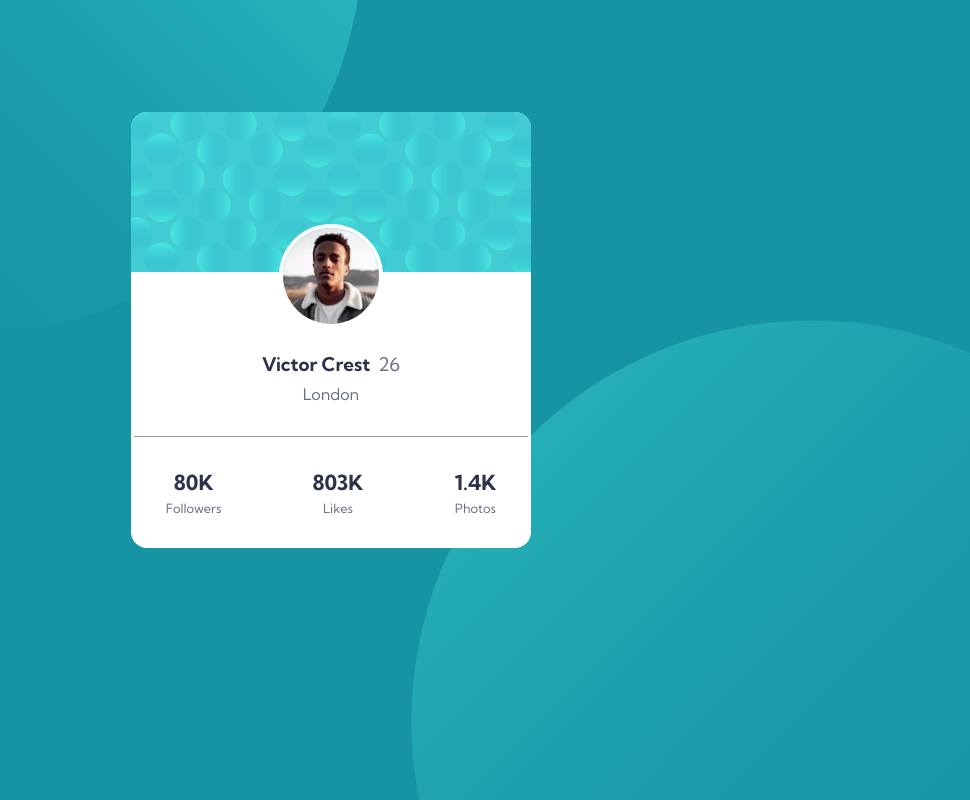
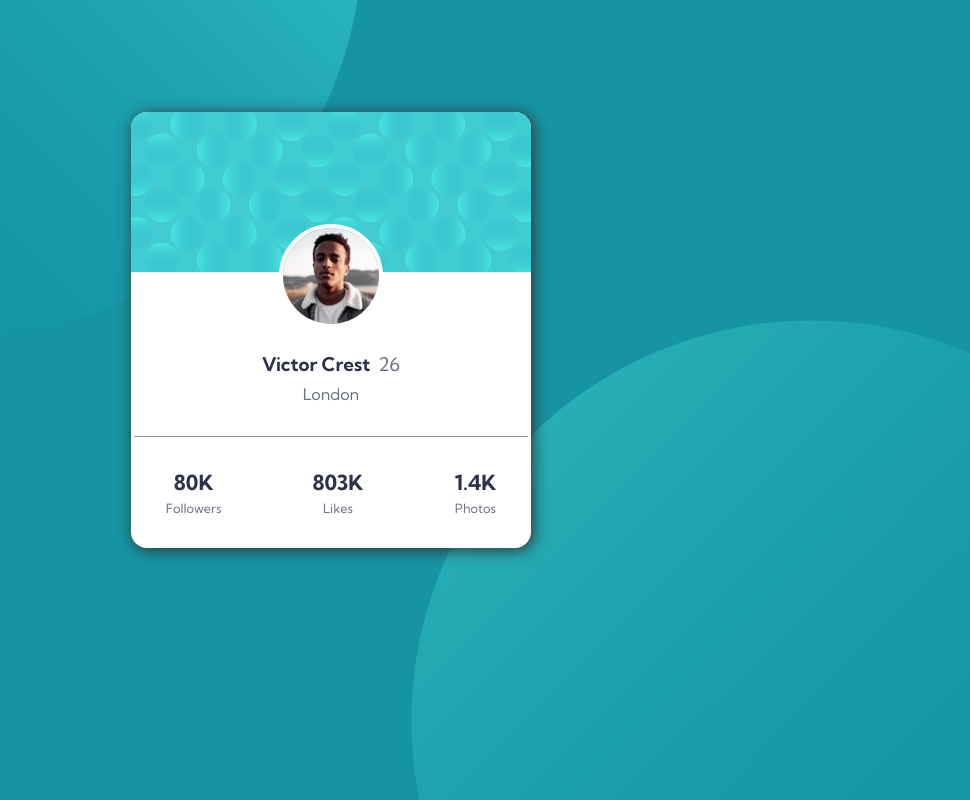
Before and after one commit to Shaheerk59/profile-card-component-main, a plain HTML site: page index.html in a window 1280 px wide. Shown: the whole page, without its empty margins (309-1279 px from the left). Drawn offline with Linux system fonts and the light colour scheme.

Commit message:
shadows Added

```diff
--- a/style.scss
+++ b/style.scss
@@ -36,6 +36,7 @@ body {
     background-color: rgb(255, 255, 255);
     text-align: center;
     border-radius: 1rem;
+    box-shadow: 2px 2px 15px rgb(49, 48, 48);
 
     .background-image-card {
       width: 100%;
```
Also changed, not shown: style.css, 1 other file.
